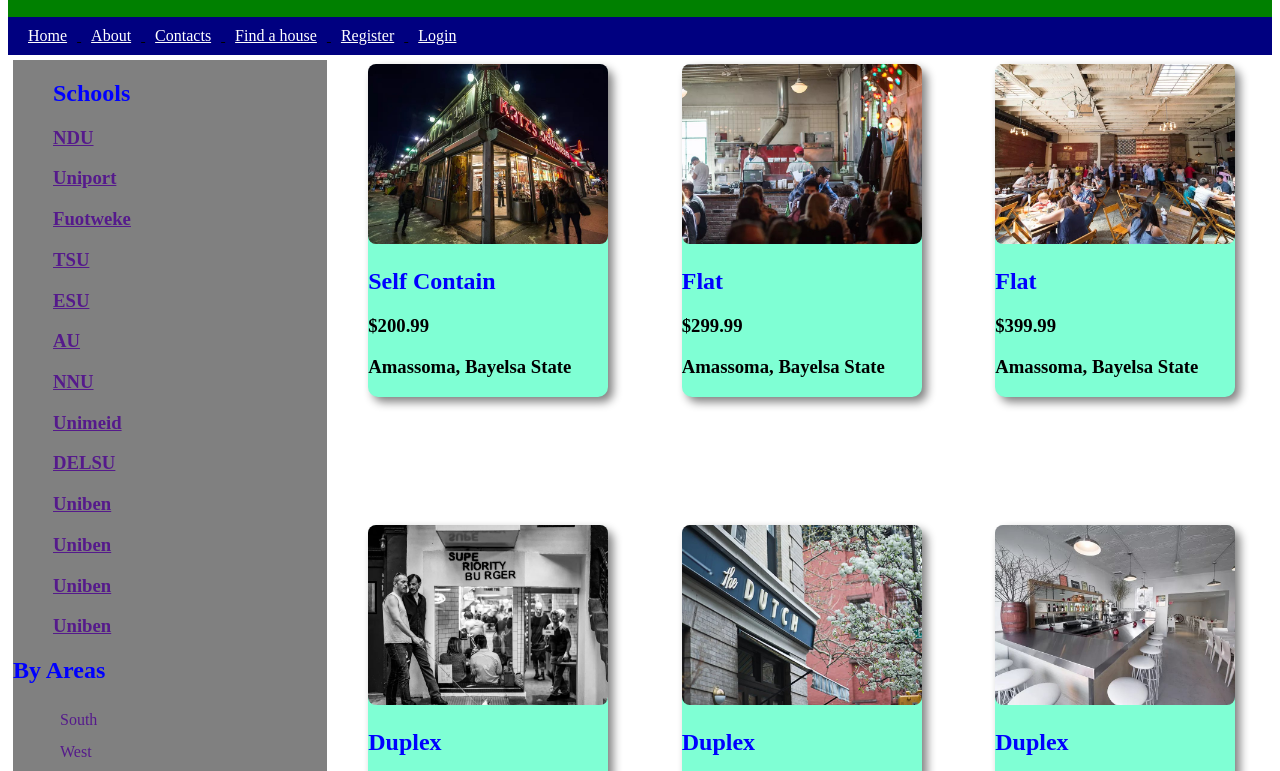
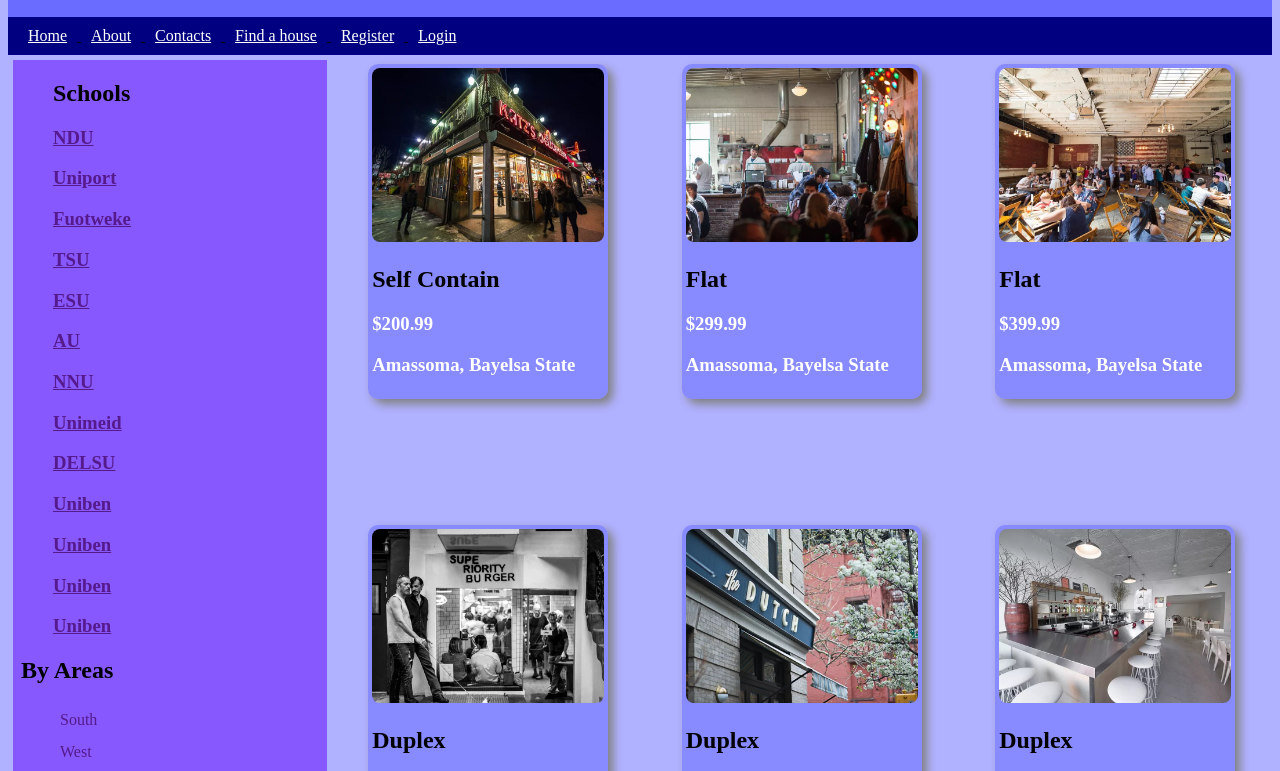
Before and after one commit to colossalboss/find-house, a plain HTML site: page index.html in a window 1280 px wide. Shown: the part 91-862 px from the top of the page. Drawn offline with Linux system fonts and the light colour scheme.

Commit message:
Change colors on landing page

```diff
--- a/index.html
+++ b/index.html
@@ -28,7 +28,7 @@
             <div id="side">
                 <div class="primary">
                     <ul id="skul" class="skuls">
-                        <li class="skul"><h2 style="color:blue">Schools</h2></li>
+                        <li class="skul"><h2>Schools</h2></li>
                         <li class="skul"><h3><a href="" class="skul">NDU</a></h3></li>
                         <li class="skul"><h3><a href="" class="skul">Uniport</a></h3></li>
                         <li class="skul"><h3><a href="" class="skul">Fuotweke</a></h3></li>
@@ -44,7 +44,7 @@
                         <li class="skul"><h3><a href="" class="skul">Uniben</a></h3></li>
                     </ul>
                     <div id="zones">
-                        <h2 style="color:blue">By Areas</h2>
+                        <h2 class="by-area">By Areas</h2>
                         <ul>
                             <li class="list"><a href="">South</a></li>
                             <li class="list"><a href="">West</a></li>
--- a/style.css
+++ b/style.css
@@ -2,14 +2,18 @@
     box-sizing: border-box;
 }
 
+body {
+    background-color: rgba(99, 100, 455, 0.5);
+}
+
 header {
-    background-color: green;
+    background-color: rgba(99, 100, 455, 0.9);
     padding: 10px;
     text-align: center;
 }
 
 h2 {
-    color: blue;
+    color: #000;
 }
 
 /* nav */
@@ -45,7 +49,7 @@ nav li a {
 /* Houses */
 
 footer {
-    background-color: black;
+    background-color:navy;
     color: white;
     text-align: center;
     padding: 10px;
@@ -61,6 +65,10 @@ input {
 
 .reg {
     color: #fff;
+    margin-left: 8px;
+}
+
+.by-area {
     margin-left: 8px;
 }
 
@@ -82,7 +90,7 @@ button {
 
 #side {
     width: 25%;
-    background-color: gray;
+    background-color: rgba(99, 0, 455, 0.5);
     margin: 5px;
 }
 
@@ -140,10 +148,13 @@ button {
 }
 
 .image-box {
-    background-color: aquamarine;
+    background-color: rgba(99, 100, 455, 0.5);
+    /* background-color: grey; */
+    color: white;
     width: 300px;
     height: fit-content;
     margin: auto;
+    padding: 4px;
     border-radius: 10px;
     box-shadow: 5px 5px 10px grey;
     /* align-content: center */
```
